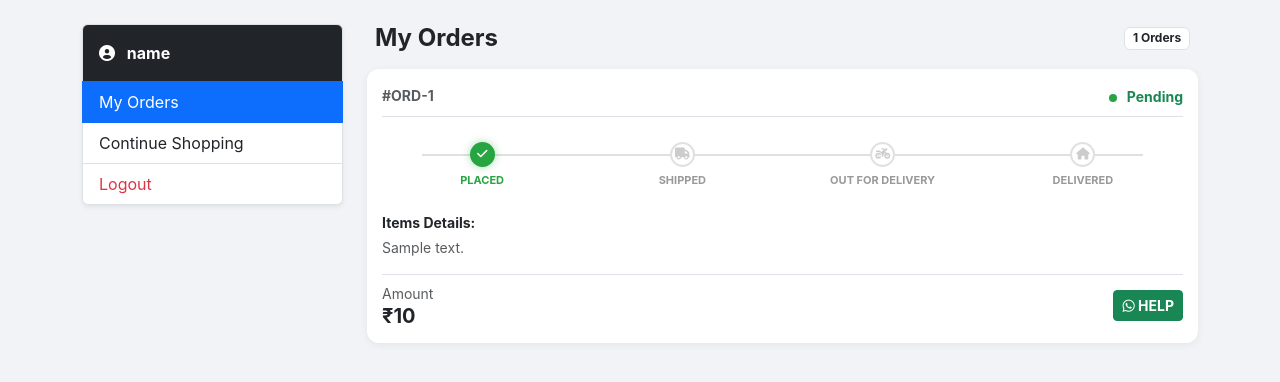
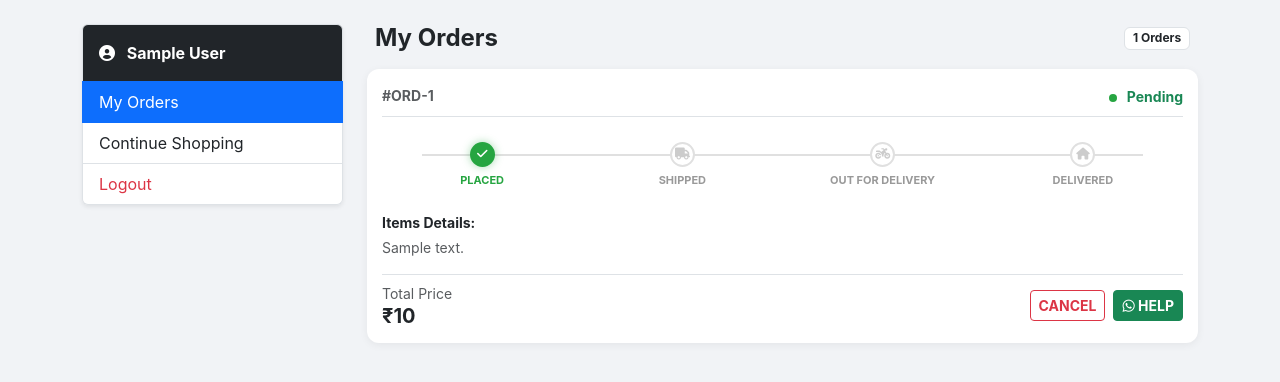
Before and after one commit to gmkarshad45-design/evia-shop, a Flask app: template templates/profile.html in a window 1280 px wide. Shown: the top 382 px of the page. Run offline with Flask 3, Linux system fonts and the light colour scheme; the template is opened without the code that fills it: values that come from a table or form of the project are taken from there, others are empty; a user stored in the database is signed in; tables that the repository leaves empty hold one stand-in row (values such as "Sample post").

Commit message:
Update profile.html

```diff
--- a/templates/profile.html
+++ b/templates/profile.html
@@ -50,7 +50,7 @@
         <div class="col-md-3 desktop-sidebar d-none d-md-block">
             <div class="list-group shadow-sm border-0">
                 <div class="list-group-item bg-dark text-white fw-bold py-3">
-                    <i class="fa fa-user-circle me-2"></i> {{ current_user.email.split('@')[0] }}
+                    <i class="fa fa-user-circle me-2"></i> {{ current_user.full_name or 'User' }}
                 </div>
                 <a href="/profile" class="list-group-item list-group-item-action active">My Orders</a>
                 <a href="/" class="list-group-item list-group-item-action">Continue Shopping</a>
@@ -108,18 +108,19 @@
 
                     <div class="d-flex justify-content-between align-items-center mt-3 pt-2 border-top">
                         <div>
-                            <p class="mb-0 text-muted small">Amount</p>
+                            <p class="mb-0 text-muted small">Total Price</p>
                             <h5 class="fw-bold text-dark mb-0">₹{{ order.total_price }}</h5>
                         </div>
 
                         <div class="d-flex gap-2">
-                            {% if order.status == "Pending WhatsApp Verification" or order.status == "Placed" %}
+                            {% if order.status == "Pending" or order.status == "Placed" %}
                                 <a href="{{ url_for('cancel_order', id=order.id) }}"
                                    class="btn btn-sm btn-outline-danger fw-bold"
-                                   onclick="return confirm('Cancel this order?')">CANCEL</a>
+                                   onclick="return confirm('Are you sure you want to cancel this order?')">CANCEL</a>
                             {% endif %}
 
-                            <a href="https://wa.me/6360811196?text=Help with Order #{{ order.id }}"
+                            <a href="https://wa.me/916360811196?text=Hi, I need help with my Order #{{ order.id }}"
+                               target="_blank"
                                class="btn btn-sm btn-success fw-bold">
                                <i class="fab fa-whatsapp"></i> HELP
                             </a>
@@ -128,10 +129,11 @@
                 </div>
                 {% endfor %}
             {% else %}
-                <div class="bg-white p-5 text-center rounded border mx-2">
+                <div class="bg-white p-5 text-center rounded border mx-2 shadow-sm">
                     <i class="fa fa-box-open fa-3x text-muted mb-3"></i>
-                    <h5 class="fw-bold">No orders yet!</h5>
-                    <a href="/" class="btn btn-warning mt-2 fw-bold">Start Shopping</a>
+                    <h5 class="fw-bold">No orders found!</h5>
+                    <p class="text-muted small">You haven't placed any orders yet.</p>
+                    <a href="/" class="btn btn-warning mt-2 fw-bold px-4 rounded-pill">Start Shopping</a>
                 </div>
             {% endif %}
         </div>
```
